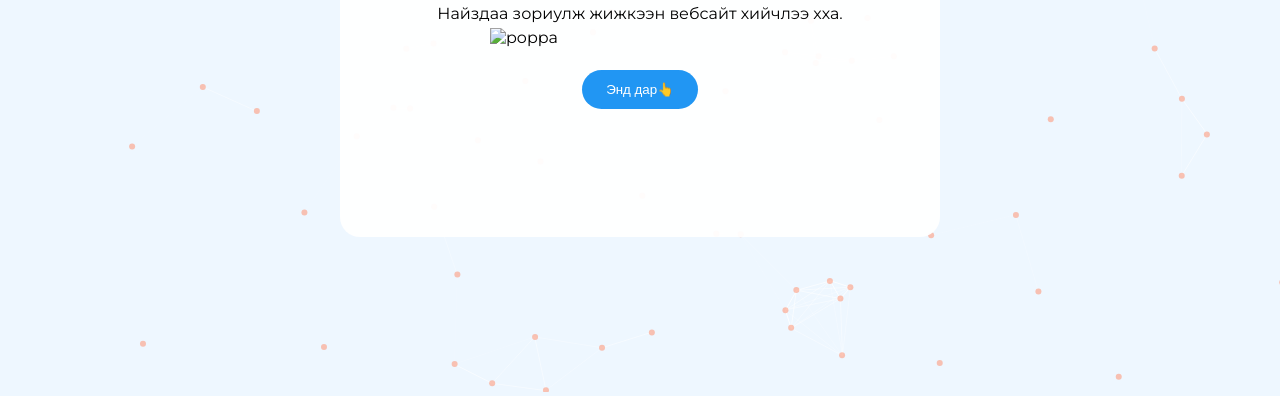
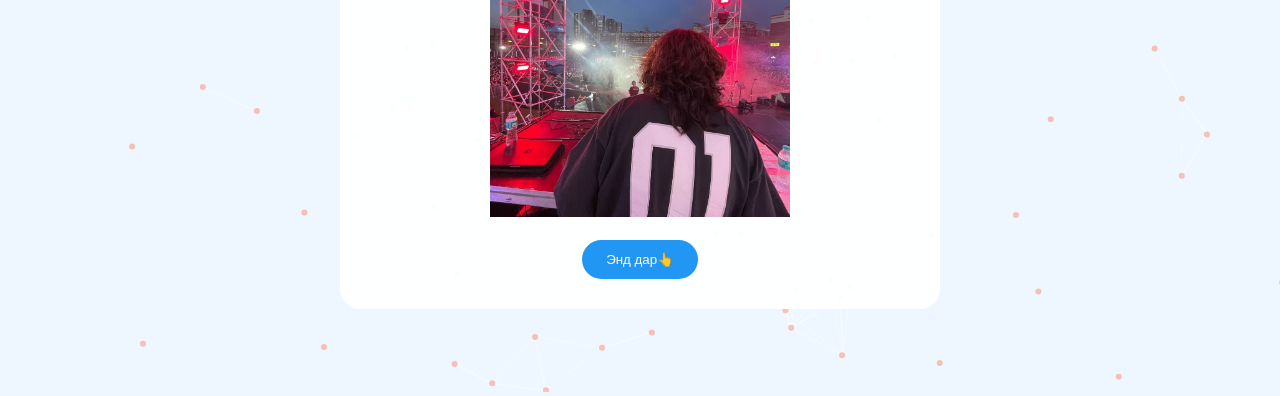
Before and after one commit to Jiguuur/HappyBIrthday_Poppa, a plain HTML site: page index.html in a window 1280 px wide. Shown: the part 408-804 px from the top of the page. Drawn offline with nearby package versions, Linux system fonts and the light colour scheme; the site is published under a folder, as on GitHub Pages, so addresses that start at the root find nothing.

Commit message:
Fix image source path in index.html

```diff
--- a/index.html
+++ b/index.html
@@ -19,7 +19,7 @@
     <div class="step active" id="step1">
       <h1>Төрсөн өдрийн мэнд хүргэе найздаа</h1>
       <p>Найздаа зориулж жижкээн вебсайт хийчлээ хха.</p>
-      <img src="/img/IMG_3050.jpg" alt="poppa" class="responsiveImage"/>
+      <img src="img/IMG_3050.jpg" alt="poppa" class="responsiveImage"/>
       <button class="btn" onclick="nextStep()"> Энд дар👆</button>
     </div>
 
```
